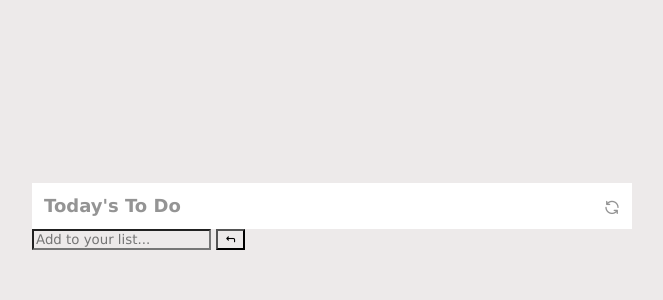
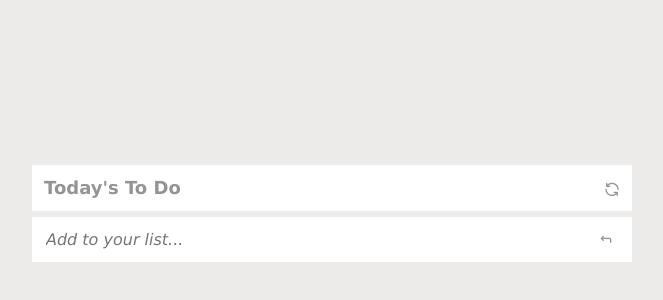
Before and after one commit to SaneMyburg/To-do-List, a website built with webpack: page src/index.html in a window 1280 px wide. Shown: the part 184-484 px from the top of the page, without its empty margins (308-971 px from the left). Built offline with nearby package versions, Linux system fonts and the light colour scheme.

Commit message:
Add form and style it

```diff
--- a/src/style.css
+++ b/src/style.css
@@ -11,6 +11,8 @@ main {
   align-items: center;
   height: 100vh;
 }
+
+/* -----Main header--- */
 
 .list-container {
   display: flex;
@@ -41,3 +43,31 @@ main {
   margin-top: 3px;
   color: rgb(148, 148, 148);
 }
+
+/*  ---------    Form Style ------ */
+
+.list-form {
+  display: flex;
+  justify-content: space-between;
+  padding: 2%;
+  margin: 1% 0%;
+}
+
+.list-form,
+.list-form input,
+.list-form button {
+  background-color: rgb(255, 255, 255);
+  font-style: italic;
+  font-size: 16px;
+}
+
+#add-list,
+#add-list-btn {
+  border: none;
+}
+
+#add-list-btn i {
+  background-color: rgb(255, 255, 255);
+  color: rgb(148, 148, 148);
+  cursor: pointer;
+}
```
